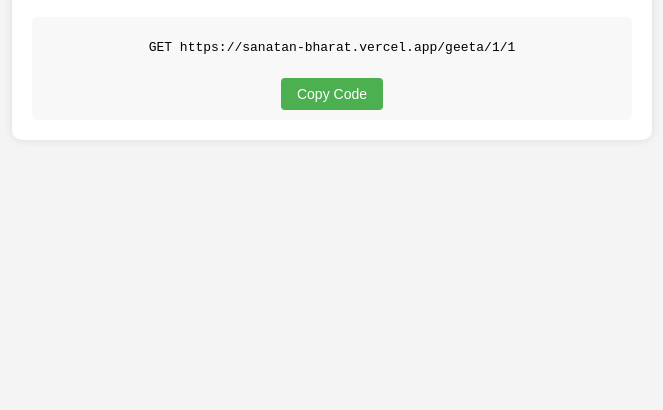
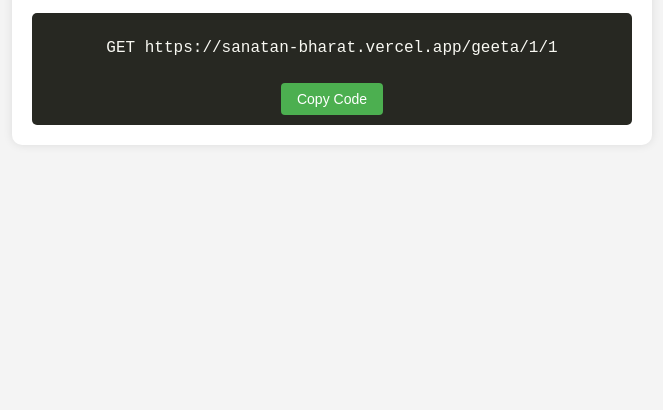
Before and after one commit to PrakharDoneria/Indian-Sanatan, a plain HTML site: page index.html in a window 1280 px wide. Shown: the part 390-800 px from the top of the page, without its empty margins (308-971 px from the left). Drawn offline with Linux system fonts and the light colour scheme.

Commit message:
Code Snippet updated

```diff
--- a/style.css
+++ b/style.css
@@ -1,5 +1,5 @@
 body {
-    font-family: 'Arial', sans-serif;
+    font-family: 'Salsa', sans-serif;
     margin: 0;
     padding: 0;
     background-color: #f4f4f4;
@@ -20,11 +20,16 @@ body {
 }
 
 .code-snippet {
-    background-color: #f8f8f8;
+    background-color: #272822; /* Dark background color */
     border-radius: 5px;
     padding: 10px;
     margin-top: 20px;
     overflow-x: auto;
+}
+
+#codeSnippet {
+    font-family: 'JetBrains Mono', monospace;
+    color: #F8F8F2; /* Light text color */
 }
 
 button {
```
